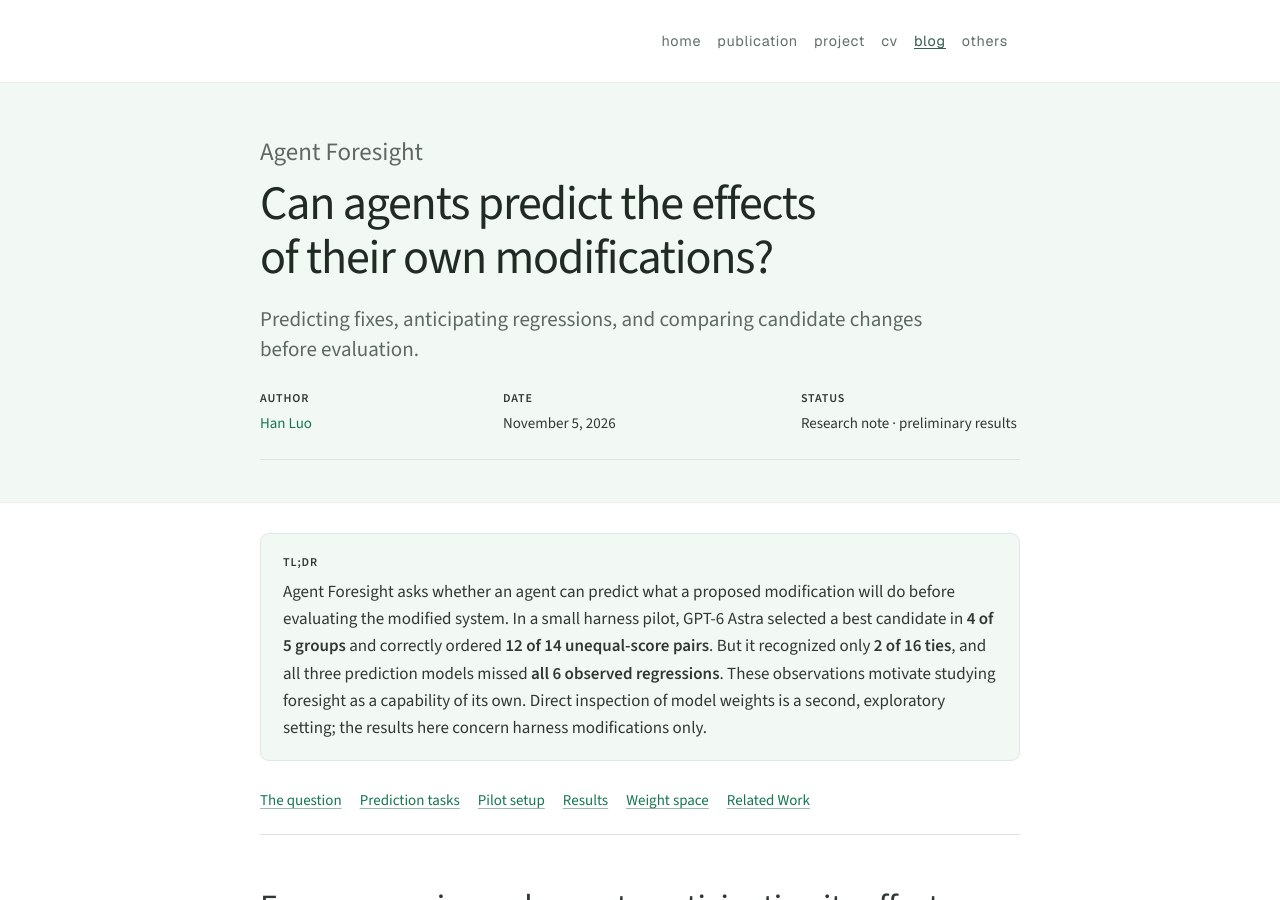
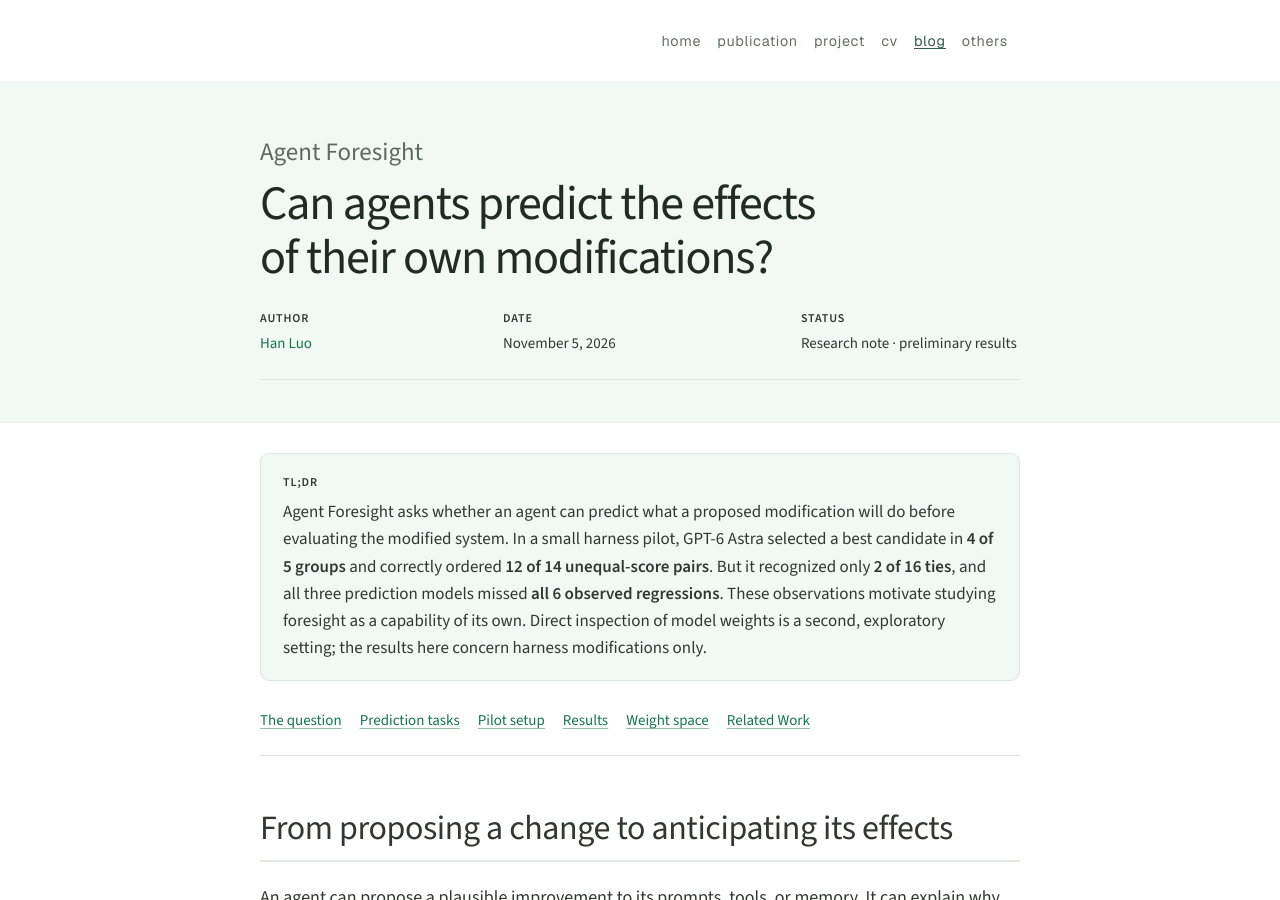
Before and after one commit to lhannnn/lhannnn.github.io, a Jekyll site: the page built from blog/agent-foresight/index.html, in a window 1280 px wide and 900 px high. Built offline with Jekyll 4.4.1, drawn with Linux system fonts in a browser that asks for light colours; nearby versions of some CDN libraries; some web fonts are replaced.

Commit message:
Remove subtitle from Agent Foresight blog hero

```diff
--- a/blog/agent-foresight/index.html
+++ b/blog/agent-foresight/index.html
@@ -11,7 +11,6 @@ image: /assets/images/blog/agent-foresight/candidate-comparison.png
     <div class="research-width">
       <p class="research-kicker">Agent Foresight</p>
       <h1>Can agents predict the effects of their own modifications?</h1>
-      <p class="research-deck">Predicting fixes, anticipating regressions, and comparing candidate changes before evaluation.</p>
       <dl class="research-meta">
         <div><dt>Author</dt><dd><a href="{{ '/' | relative_url }}">Han Luo</a></dd></div>
         <div><dt>Date</dt><dd><time datetime="2026-11-05">November 5, 2026</time></dd></div>
```
